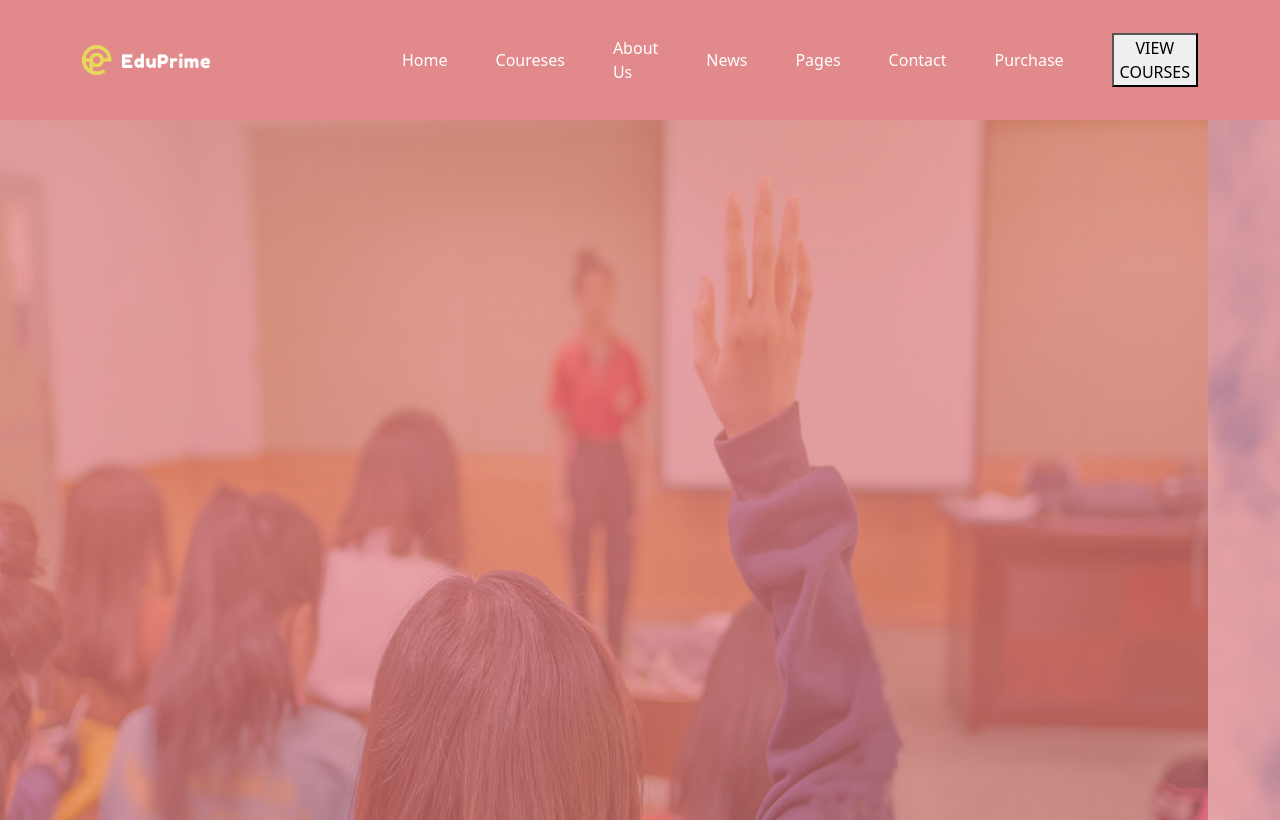
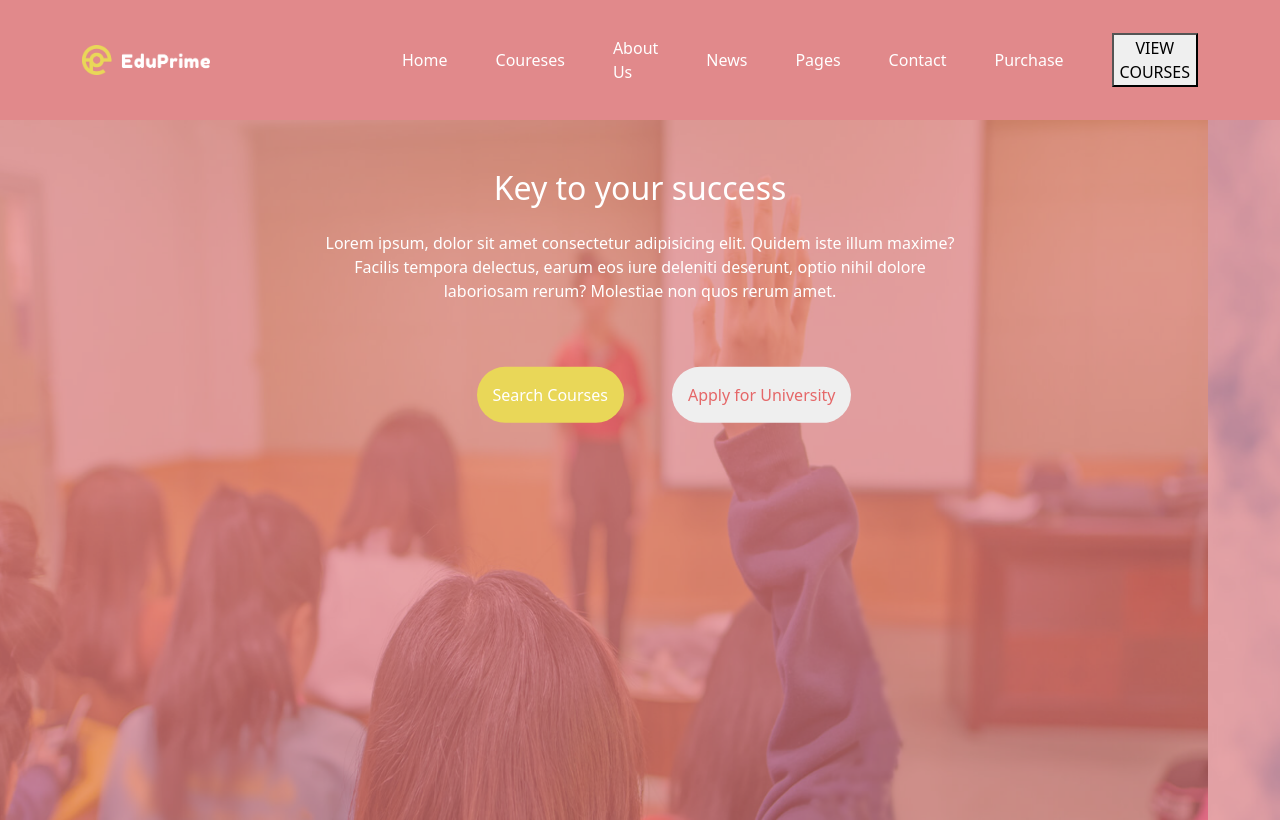
Before and after one commit to MathiasChirivi/proj-html-vuejs, a Vue app: page / in a window 1280 px wide. Built offline with nearby package versions, Linux system fonts and the light colour scheme.

Commit message:
fix code Header

```diff
--- a/src/App.vue
+++ b/src/App.vue
@@ -26,7 +26,7 @@ export default {
 </template>
 
 <style scoped>
-header {
+AppTitle {
   background: rgba(218, 108, 110, 0.8);
 }
 </style>
--- a/src/components/AppTitle.vue
+++ b/src/components/AppTitle.vue
@@ -11,6 +11,7 @@ export default {
 </script>
 
 <template>
+    <div class="headerBg">
         <div class="container containerHeader align-items-center d-flex justify-content-between">
             <div class="logo">
                 <img src="../assets/img/theme_eduprime_logo.png" alt="">
@@ -22,9 +23,14 @@ export default {
                 <button>VIEW COURSES</button>
             </ul>
         </div>
+    </div>
 </template>
 
 <style scoped>
+.headerBg {
+    background: rgba(218, 108, 110, 0.8);
+}
+
 .containerHeader {
     height: 120px;
 }
@@ -32,7 +38,6 @@ export default {
 .logo {
     width: 450px;
 }
-
 
 ul {
     margin-top: 0 !important;
--- a/src/components/AppTitleCarousel.vue
+++ b/src/components/AppTitleCarousel.vue
@@ -24,6 +24,14 @@ export default {
             </div>
         </div>
     </div>
+    <div class="positionText position-absolute text-center">
+        <h2 class="text-white mb-4">Key to your success</h2>
+        <p class="text-white">Lorem ipsum, dolor sit amet consectetur adipisicing elit. Quidem iste illum maxime? Facilis
+            tempora delectus,
+            earum eos iure deleniti deserunt, optio nihil dolore laboriosam rerum? Molestiae non quos rerum amet.</p>
+        <button class="p-3 m-5 text-white colorButton">Search Courses</button>
+        <button class="p-3 textButton">Apply for University</button>
+    </div>
 </template>
 
 <style scoped>
@@ -45,4 +53,24 @@ export default {
     background: rgba(218, 108, 110, 0.6);
     /* Colore dello sfondo con opacità */
 }
+
+.positionText {
+    top: 40%;
+    left: 50%;
+    transform: translate(-50%, -50%);
+}
+
+.colorButton {
+    background-color: #E9D758;
+    border-radius: 30px;
+    border-color: #E9D758;
+    border: 0px;
+}
+
+.textButton {
+    color: #E56768;
+    border-radius: 30px;
+    border-color: #E56768;
+    border: 0px;
+}
 </style>
```
Lines whose indentation alone changed are shown as unchanged.
